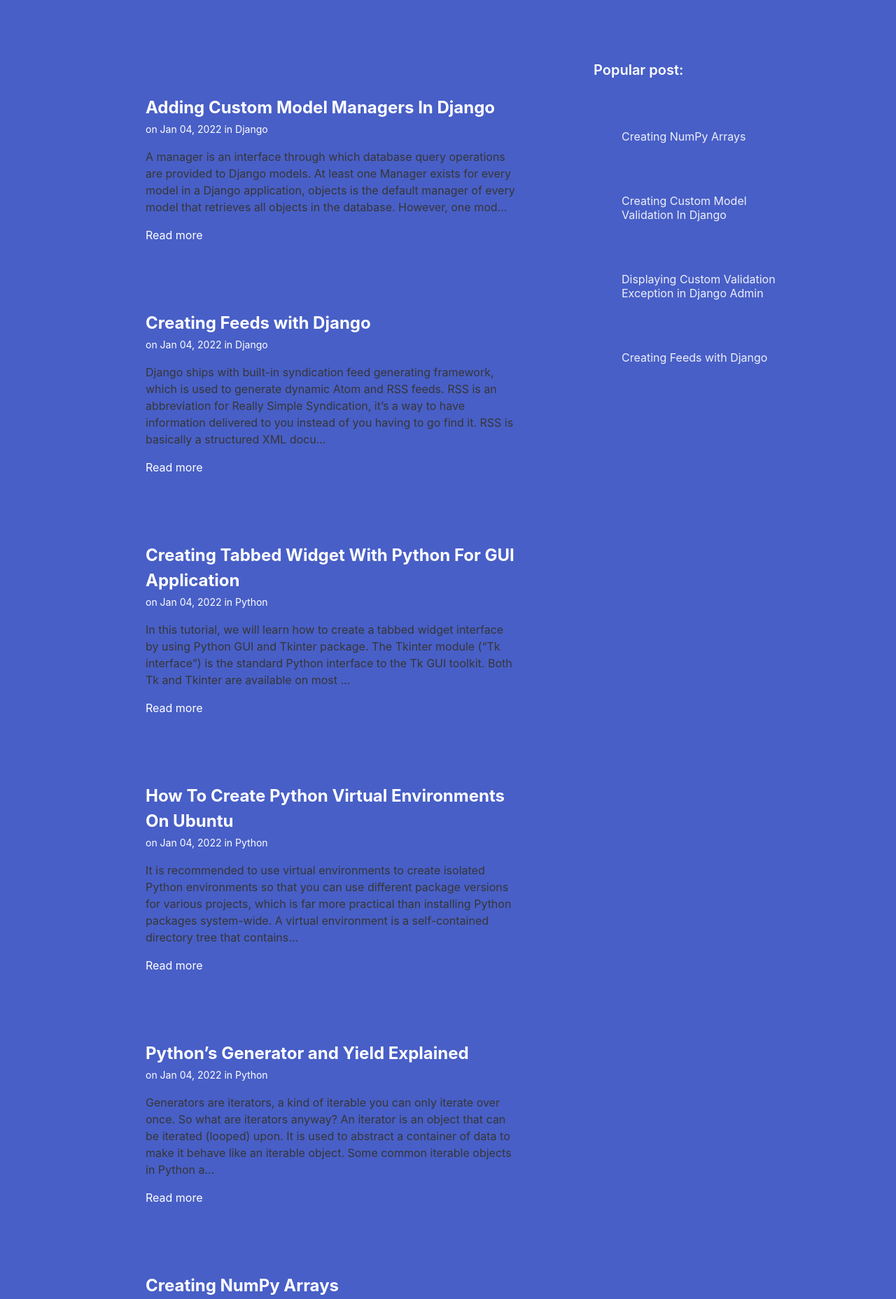
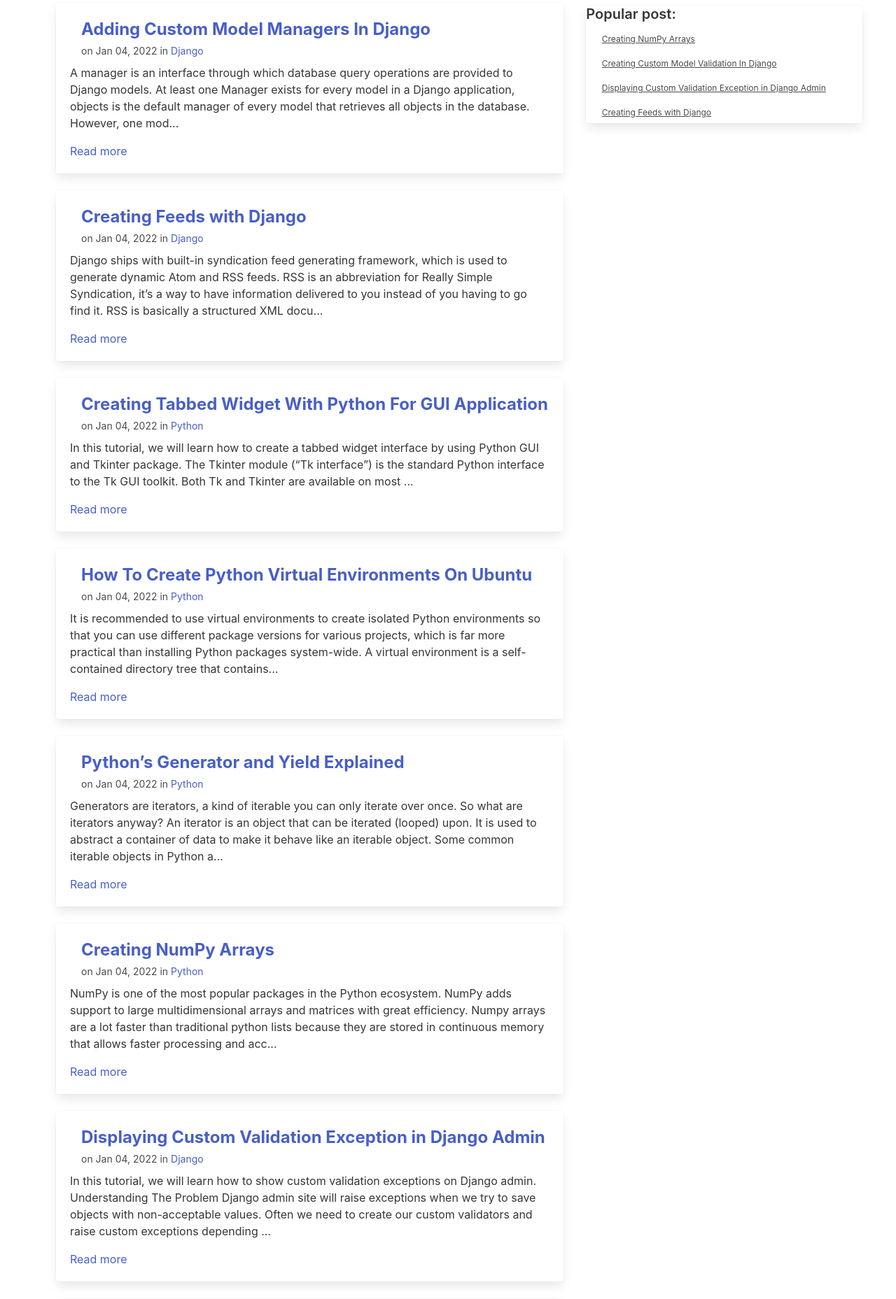
Before and after one commit to cahyareza/crashblog, a Django app: page / in a window 1280 px wide. Shown: the part 56-1913 px from the top of the page at 70% size. Run offline with Django 3.2, Linux system fonts and the light colour scheme; data comes from the database, SQL or seed files in the repository; some libraries are stand-ins or nearby versions.

Commit message:
Edit base and frontpage template

```diff
--- a/blog/templates/parts/pagination.html
+++ b/blog/templates/parts/pagination.html
@@ -10,7 +10,7 @@
         {% else %}
             <a class="pagination-next">Next page</a>
         {% endif %}
-        <ul class="pagination-list">
+        <ul class="pagination-list mobile">
             {% for i in post_list.paginator.page_range %}
                 {% if post_list.number == i %}
                     <li><a class="pagination-link is-current" aria-label="Page {{ i }}" aria-current="page">{{ i }}</a></li>
--- a/blog/templates/parts/post_lists.html
+++ b/blog/templates/parts/post_lists.html
@@ -1,9 +1,11 @@
 {% for post in post_list %}
-    <div class="section">
-        <article class="media">
-            <figure class="media-left">
+
+    <div class="card box ">
+        <div class="card-content is-paddingless is-marginless mb-2">
+            <article class="media center">
+                <figure class="media-left mobile">
                     {% if post.image %}
-                    <img class="image is-128x128" src="{{ post.get_thumbnail }}">
+                        <img class="image card is-128x128" src="{{ post.get_thumbnail }}">
                     {% endif %}
                 </figure>
                 <div class="media-content">
@@ -16,13 +18,17 @@
                             <small class="is-size-10">
                                 on {{ post.created_at|date:'M d, Y' }} in <a href="{% url 'category_detail' post.category.slug %}">{{ post.category }}</a>
                             </small>
-                            <p class="has-text-dark">{{ post.body|slice:":300"|safe }}...</p>
-                            <a href="{% url 'post_detail' post.category.slug post.slug %}">Read more</a>
                         </p>
                     </div>
                 </div>
             </article>
         </div>
+        <div class="content">
+            <p class="has-text-dark">{{ post.body|slice:":300"|safe }}...</p>
+            <a href="{% url 'post_detail' post.category.slug post.slug %}">Read more</a>
+        </div>
+    </div>
+
 {% empty %}
     <div class="content is-size-4">
         <p>No result...</p>
--- a/blog/templates/parts/post_popular.html
+++ b/blog/templates/parts/post_popular.html
@@ -1,18 +1,22 @@
+<div class="card notification is-paddingless is-marginless mobile">
+    <h2 class="subtitle mt-4 mb-2"><strong>Popular post:</strong></h2>
+
     {% for popular_post in popular_posts %}
-  <div class="card-content">
-    <div class="media">
+    <div class="card-content is-marginless mt-1" style="padding: 0.4rem;">
+        <div class="media center">
           <div class="media-left">
             <figure class="image">
                 {% if popular_post.image %}
-                <img class="image is-rounded is-96x96" src="{{ popular_post.get_thumbnail }}">
+                    <img class="image is-rounded is-64x64" src="{{ popular_post.get_thumbnail }}">
                 {% endif %}
             </figure>
           </div>
-      <div class="media-content mt-5">
-        <p class="subtitle is-6">
+          <div class="media-content center">
+              <div class="content is-small">
                   <a href="{% url 'post_detail' popular_post.category.slug popular_post.slug %}">{{ popular_post.title }}</a>
-        </p>
+              </div>
           </div>
         </div>
     </div>
     {% endfor %}
+</div>
--- a/core/templates/core/base.html
+++ b/core/templates/core/base.html
@@ -22,14 +22,6 @@
             <a class="navbar-item" href="/"> <strong>Crash blog</strong></a>
             <a v-bind:aria-expanded="isActive" v-bind:class="{ 'is-active': isActive }" role="button" class="navbar-burger"
                aria-label="menu" data-target="navbarMenu" @click="isActive = !isActive">
-                <form method="get" action="{% url 'search' %}">
-                    <div class="control has-icons-left">
-                        <input class="input is-rounded" name="query" type="text" placeholder="Search">
-                        <span class="icon is-left">
-                            <i class="fa fa-search"></i>
-                        </span>
-                    </div>
-                </form>
                 <span aria-hidden="true"></span>
                 <span aria-hidden="true"></span>
                 <span aria-hidden="true"></span>
@@ -88,13 +80,13 @@
     <!-- END NAV -->
 
 <!--    section-->
-    <section class="hero is-link is-fullheight-with-navbar">
+    <section class="hero is-fullheight-with-navbar">
         <div class="hero-body">
             {% block content %}
             {% endblock %}
         </div>
 
-        <div class="hero-foot has-text-centered">
+        <div class="hero-foot has-text-centered mb-3">
             <p>
                 Copyright (c) 2021 - Crash blog
             </p>
--- a/core/templates/core/frontpage.html
+++ b/core/templates/core/frontpage.html
@@ -3,11 +3,8 @@
 {% block title %}Home | {% endblock %}
 
 {% block content %}
-    <section class="hero is-fullheight">
-		<div class="hero-body">
-			<div class="container has-text-centered">
-                <section class="section">
-                    <div class="columns is-8 is-variable ">
+
+    <div class="columns is-8 is-variable is-paddingless is-marginless">
         <div class="column is-two-thirds has-text-left">
 
             {% include 'parts/post_lists.html' %}
@@ -18,16 +15,11 @@
 
         </div>
 
-                        <div class="column is-one-third has-text-left">
-                            <h2 class="subtitle post-populer"><strong>Popular post:</strong></h2>
+        <div class="column is-one-third has-text-left is-paddingless is-marginless">
 
             {% include 'parts/post_popular.html' %}
 
         </div>
 
     </div>
-                </section>
-			</div>
-		</div>
-    </section>
 {% endblock %}
--- /dev/null
+++ b/static/main.css
@@ -0,0 +1,10 @@
+.center {
+	justify-content: center;
+	align-items: center;
+}
+
+@media (max-width:768px) {
+    .mobile {
+        display: none;
+    }
+}
```
Lines whose indentation alone changed are shown as unchanged.
